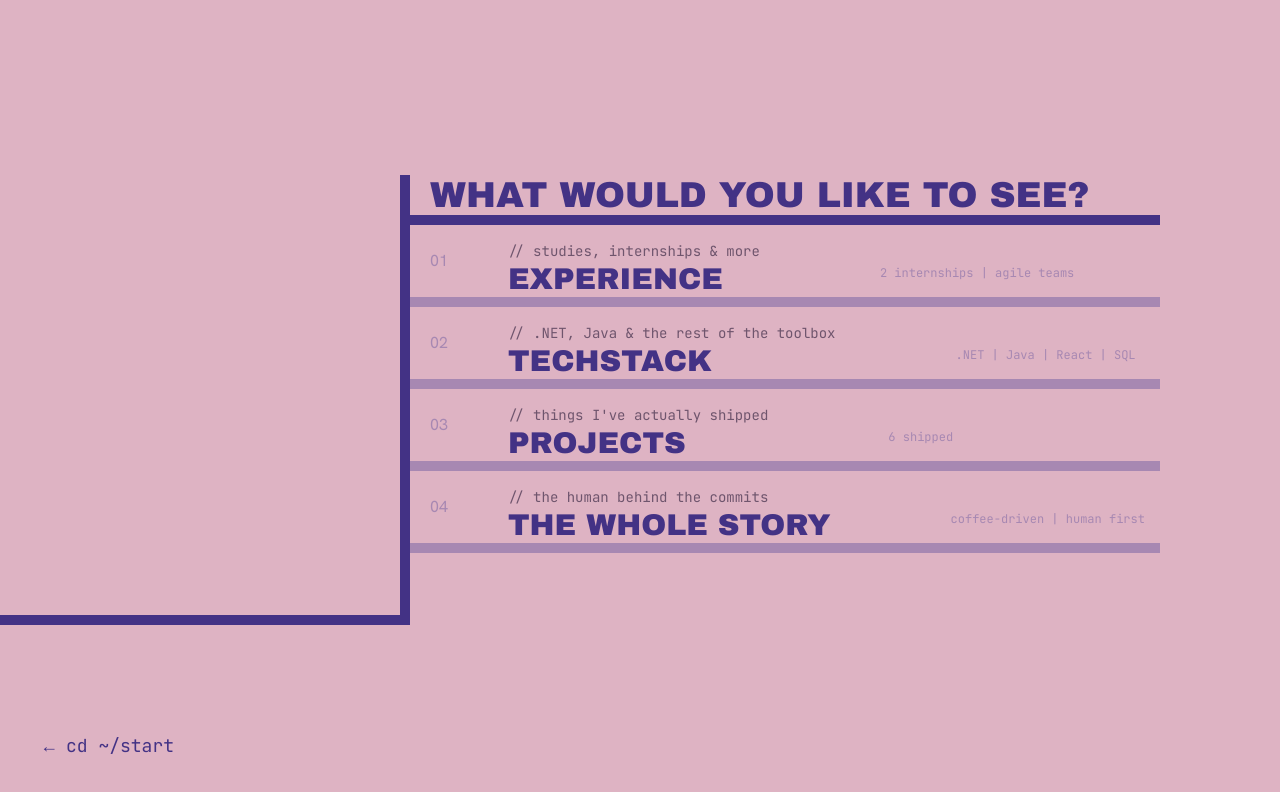
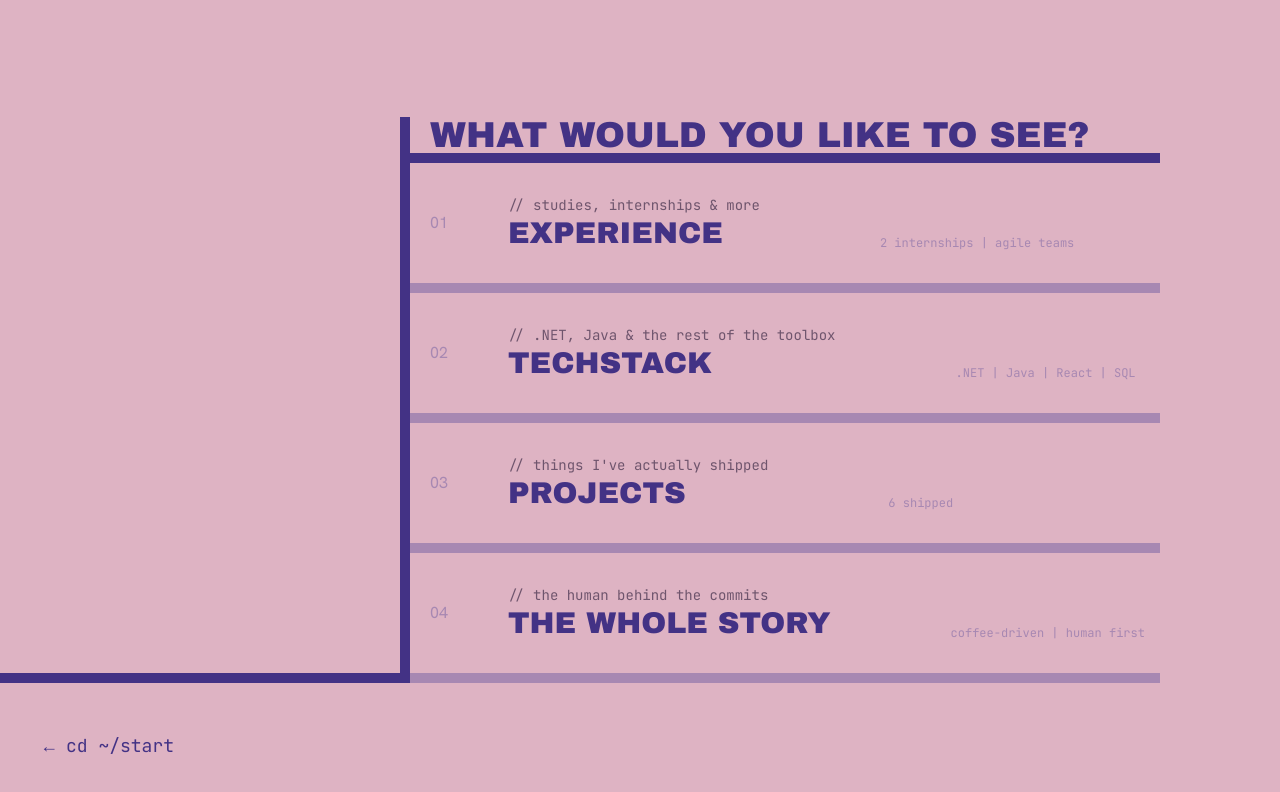
Before and after one commit to liluppis/portfolio_fe, a Next.js app: page /menu in a window 1280 px wide. Shown: the top 792 px of the page. Built offline with nearby package versions, Linux system fonts and the light colour scheme.

Commit message:
add: motion package, fix: alignment for menu items

```diff
--- a/package.json
+++ b/package.json
@@ -9,6 +9,7 @@
     "lint": "eslint"
   },
   "dependencies": {
+    "motion": "^12.42.0",
     "next": "16.2.9",
     "react": "19.2.4",
     "react-dom": "19.2.4"
--- a/src/app/menu/page.tsx
+++ b/src/app/menu/page.tsx
@@ -1,29 +1,28 @@
 import Link from "next/link"
 import { TimelineLine } from "@/components/timeline"
 import { MenuItem } from "@/components/menu-items"
+import { motion } from "motion/react"
 
 export default function Menu() {
   return (
     <main className="bg-pink min-h-screen flex flex-col justify-center items-start relative">
       <div className="flex flex-row w-[750px]">
-        <div className="flex items-center mt-110">
+        <div className="flex flex-row items-baseline">
           <TimelineLine
             direction="horizontal"
             length="400px"
             thickness="10px"
             color="purple"
           />
-        </div>
-        <div>
           <TimelineLine
             direction="vertical"
-            length="450px"
+            length="566px"
             thickness="10px"
             color="purple"
           />
         </div>
         <div className="flex flex-col">
-          <h1 className="text-purple font-heading text-4xl ml-5">
+          <h1 className="text-purple font-heading text-4xl ml-5 leading-none">
             WHAT WOULD YOU LIKE TO SEE?
           </h1>
           <div>
--- a/src/components/menu-items.tsx
+++ b/src/components/menu-items.tsx
@@ -18,16 +18,16 @@ export function MenuItem({
 }: MenuItemProps) {
   return (
     <Link href={href} className="group block">
-      <div className="flex flex-row justify-items-center items-center gap-15 pl-5 transition-colors group-hover:bg-background">
+      <div className="flex flex-row justify-items-center items-center gap-15 pl-5 py-8 transition-colors group-hover:bg-background">
         <p className="text-light-purple group-hover:text-orange transition-colors">
           {number}
         </p>
         <div className="flex flex-row gap-30">
-          <div className="flex flex-col justify-center mt-4">
+          <div className="flex flex-col justify-center">
             <p className="text-comment group-hover:text-orange font-mono text-sm transition-colors">
               {comment}
             </p>
-            <h2 className="text-purple font-heading text-3xl transition-colors">
+            <h2 className="text-purple font-heading text-3xl group-hover:text-purple transition-colors">
               {title}
             </h2>
           </div>
```
Also changed, not shown: 1 other file (tests, documents, lock files or other folders).
